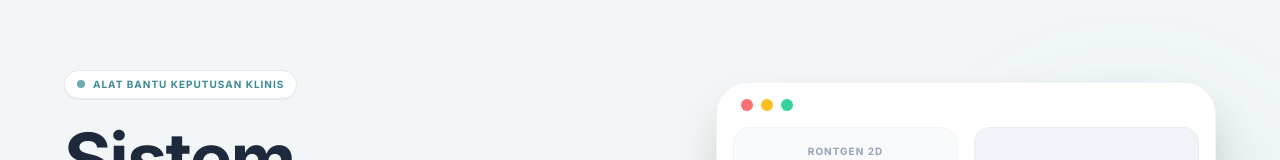
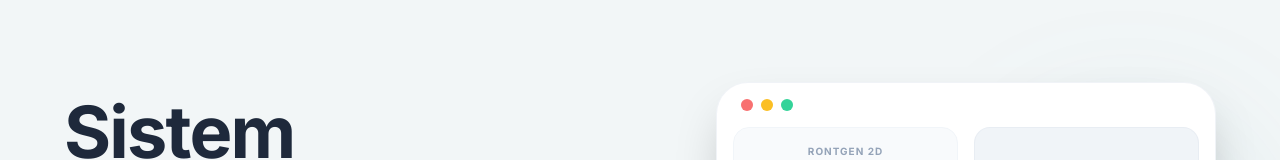
Before and after one commit to schrodingercato/volutb-frontend, a React (Vite) app: page / in a window 1280 px wide. Shown: the part 152-312 px from the top of the page. Built offline with nearby package versions, Linux system fonts and the light colour scheme; a web font is replaced by a local one.

Commit message:
Remove decision support badge

```diff
--- a/src/pages/Home.tsx
+++ b/src/pages/Home.tsx
@@ -39,10 +39,6 @@ export const Home = () => {
             animate={{ opacity: 1, y: 0 }}
             transition={{ duration: 0.8, ease: "easeOut" }}
           >
-            <div className="inline-flex items-center gap-2 px-3 py-1.5 rounded-full bg-white border border-slate-200 text-[10px] font-bold uppercase tracking-widest text-[#3b8a95] mb-6 shadow-sm">
-              <span className="w-2 h-2 rounded-full bg-[#3b8a95] animate-pulse"></span>
-              Alat Bantu Keputusan Klinis
-            </div>
 
             <h1 className="text-5xl lg:text-7xl font-bold leading-[1.1] tracking-tight text-slate-800 mb-6">
               Sistem<br />
```
